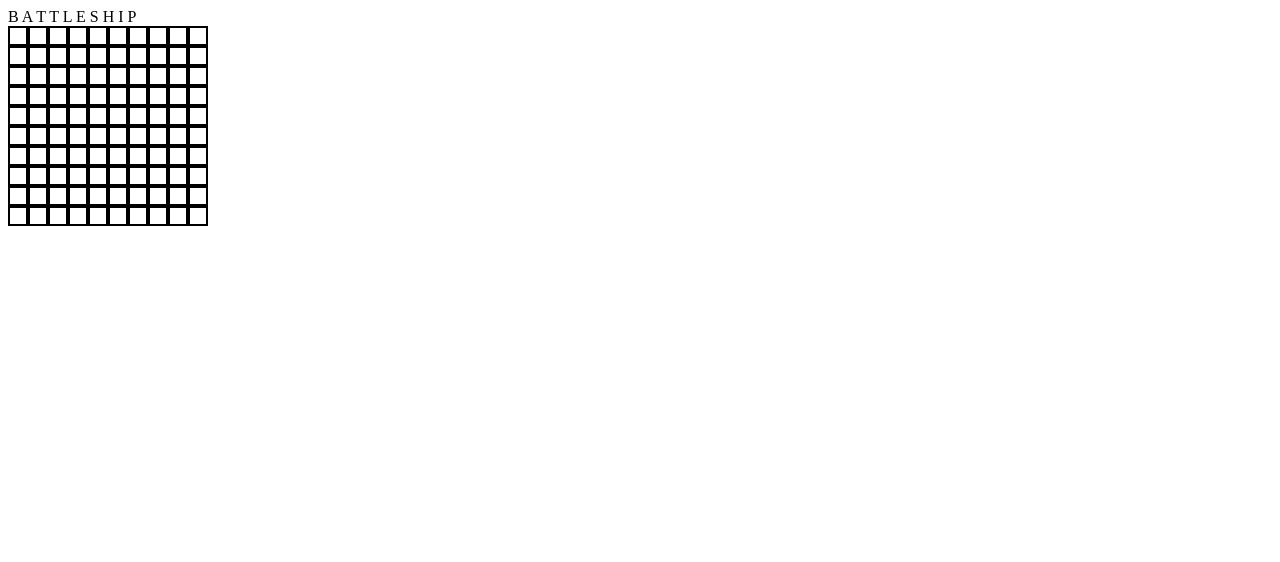
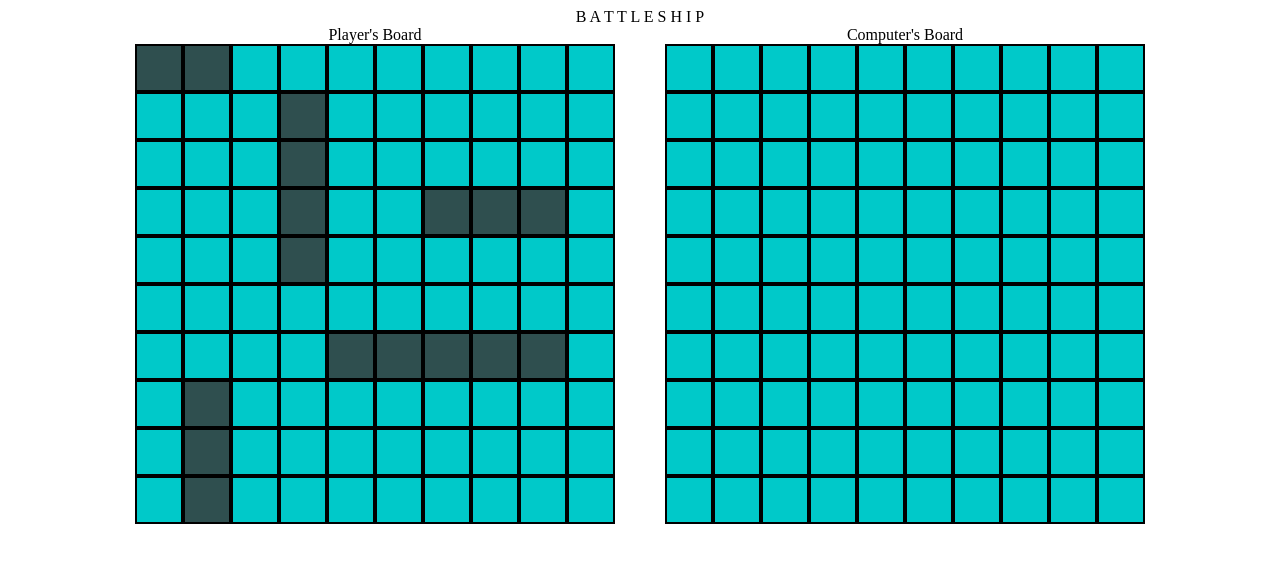
Before and after one commit to JoshMerhar/TOP-Battleship, a website built with webpack: page dist/index.html in a window 1280 px wide. Built offline with nearby package versions, Linux system fonts and the light colour scheme.

Commit message:
Create basic playing functionality and DOM rendering

```diff
--- a/src/index.js
+++ b/src/index.js
@@ -1,6 +1,3 @@
 import './styles.css';
 const Game = require('./scripts/game');
 const domHandler = require('./scripts/domHandler');
-
-domHandler.renderPlayerBoard(domHandler.playerBoard);
-Game.playGame();
--- a/src/scripts/domHandler.js
+++ b/src/scripts/domHandler.js
@@ -1,22 +1,60 @@
-const Gameboard = require('./gameboard');
+const domHandler = (() => {
 
-const domHandler = (() => {
-    const computerBoard = document.getElementById('computer-board');
-
-    function renderPlayerBoard() {
-        const playerBoard = document.getElementById('player-board');
+    function renderBoard(boardSpaces, boardName) {
+        let offset = 0;
+        const boardIdChar = boardName[0];
+        const board = document.getElementById(`${boardName}`);
         for (let i = 0; i < 10; i++) {
-            const row = playerBoard.appendChild(document.createElement('div'));
+            const row = board.appendChild(document.createElement('div'));
+            row.classList.add('board-row');
             for (let j = 0; j < 10; j++) {
                 const space = document.createElement('div');
                 space.classList.add('board-space');
+                space.id = boardIdChar + boardSpaces[j + offset];
+                space.addEventListener('click', registerAttack);
                 row.appendChild(space);
             }
-            playerBoard.appendChild(row);
+            offset += 10;
+            board.appendChild(row);
         }
     }
 
-    return { computerBoard, renderPlayerBoard };
+    function renderPlayerShips(ships) {
+        ships.forEach(ship => {
+            const positions = ship.positions;
+            for (let i = 0; i < positions.length; i++) {
+                const space = document.getElementById('p' + positions[i]);
+                space.classList.add('ship-space');
+            }
+        })
+    }
+
+    function registerAttack(event) {
+        let targetSpace = event.target.id;
+        targetSpace = targetSpace.slice(1);
+
+        const Game = require('../scripts/game');
+        Game.playGame(targetSpace);
+    }
+
+    function updateBoard(gameboard, letter) {
+        const misses = gameboard.missedShots;
+        const hits = gameboard.hitShots;
+
+        misses.forEach(miss => {
+            const missedSpace = document.getElementById(letter + miss);
+            missedSpace.classList.add('missed-space');
+            missedSpace.removeEventListener('click', registerAttack);
+        });
+
+        hits.forEach(hit => {
+            const hitSpace = document.getElementById(letter + hit);
+            hitSpace.classList.add('hit-space');
+            hitSpace.removeEventListener('click', registerAttack);
+        });
+    }
+
+    return { renderBoard, renderPlayerShips, updateBoard };
 })();
 
 module.exports = domHandler;
--- a/src/scripts/game.js
+++ b/src/scripts/game.js
@@ -4,15 +4,14 @@ const domHandler = require('../scripts/domHandler');
 
 const Game = (() => {
 
-    function playGame() {
     const player = Player();
     const computer = Player();
     const playerBoard = Gameboard();
     const computerBoard = Gameboard();
 
-        playerBoard.placeShip('carrier', 5, 'G3', 'xAxis');
-        playerBoard.placeShip('battleship', 4, 'B2', 'yAxis');
-        playerBoard.placeShip('cruiser', 3, 'C7', 'xAxis');
+    playerBoard.placeShip('carrier', 5, 'G5', 'xAxis');
+    playerBoard.placeShip('battleship', 4, 'B4', 'yAxis');
+    playerBoard.placeShip('cruiser', 3, 'D7', 'xAxis');
     playerBoard.placeShip('submarine', 3, 'H2', 'yAxis');
     playerBoard.placeShip('destroyer', 2, 'A1', 'xAxis');
 
@@ -22,28 +21,37 @@ const Game = (() => {
     computerBoard.placeShip('submarine', 3, 'H3', 'yAxis');
     computerBoard.placeShip('destroyer', 2, 'A1', 'xAxis');
 
-        console.log(playerBoard.boardSpaces);
-        console.log(computerBoard.boardSpaces);
+    domHandler.renderBoard(playerBoard.boardSpaces, 'player-board');
+    domHandler.renderBoard(computerBoard.boardSpaces, 'computer-board');
+
+    domHandler.renderPlayerShips(playerBoard.allShips);
 
     console.log(playerBoard.allShips);
     console.log(computerBoard.allShips);
 
     let gameOver = false;
     let turnNumber = 1;
-        while (gameOver === false) {
-            if (turnNumber % 2 !== 0) {
-                const boardSpace = '';
+
+    function playGame(attack) {
+        if (gameOver === false) {
+            if (turnNumber % 2 !== 0 && attack !== '') {
+                const boardSpace = attack;
                 player.pickSpace(boardSpace, computerBoard);
+                domHandler.updateBoard(computerBoard, 'c');
+                console.log(computerBoard.missedShots);
             } else {
                 computer.autoPickSpace(playerBoard);
+                domHandler.updateBoard(playerBoard, 'p');
+                console.log(playerBoard.missedShots);
             }
             if (computerBoard.allShipsSunk() || playerBoard.allShipsSunk()) gameOver = true;
-            turnNumber++;
         }
         if (gameOver) {
-            checkWinner(playerBoard, computerBoard);
+            return checkWinner(playerBoard, computerBoard);
         }
-        console.log(playerBoard.missedShots);
+        turnNumber++;
+        if (turnNumber % 2 === 0 && !gameOver) playGame('');
+        return;
     }
 
     function checkWinner(playerBoard, computerBoard) {
--- a/src/styles.css
+++ b/src/styles.css
@@ -3,24 +3,65 @@
 }
 
 #container {
-    width: 95vw;
-    height: 95vh;
+    display: flex;
+    flex-direction: column;
+    align-items: center;
+}
+
+.top-banner {
+    display: flex;
+    justify-content: center;
 }
 
 .board-container {
     display: flex;
-    justify-content: space-around;
+    justify-content: center;
+    align-items: center;
+    width: 1200px;
+    gap: 50px;
 }
 
 #player-board,
 #computer-board {
+    display: grid;
+    grid-template-rows: repeat(10, 1fr);
+    height: 60vh;
+    width: 60vh;
+}
+
+.gameboard {
     display: flex;
-    height: 50%;
-    width: 50%;
+    flex-direction: column;
+    align-items: center;
+}
+
+.board-row {
+    display: flex;
 }
 
 .board-space {
     border: 2px solid black;
-    width: 20px;
-    height: 20px;
+    width: 100%;
+    height: 100%;
+    background-color: rgb(0, 201, 201);
 }
+
+.board-space:hover {
+    background-color: rgb(0, 175, 108);
+}
+
+.ship-space {
+    background-color: darkslategray;
+}
+
+.ship-space:hover {
+    background-color: black;
+}
+
+.hit-space {
+    background-color: red;
+}
+
+.missed-space {
+    background-color: lightgray;
+}
```
Also changed, not shown: dist/index.html, dist/main.js, src/scripts/gameboard.js (line endings or trailing spaces). Lines whose indentation alone changed are shown as unchanged.
